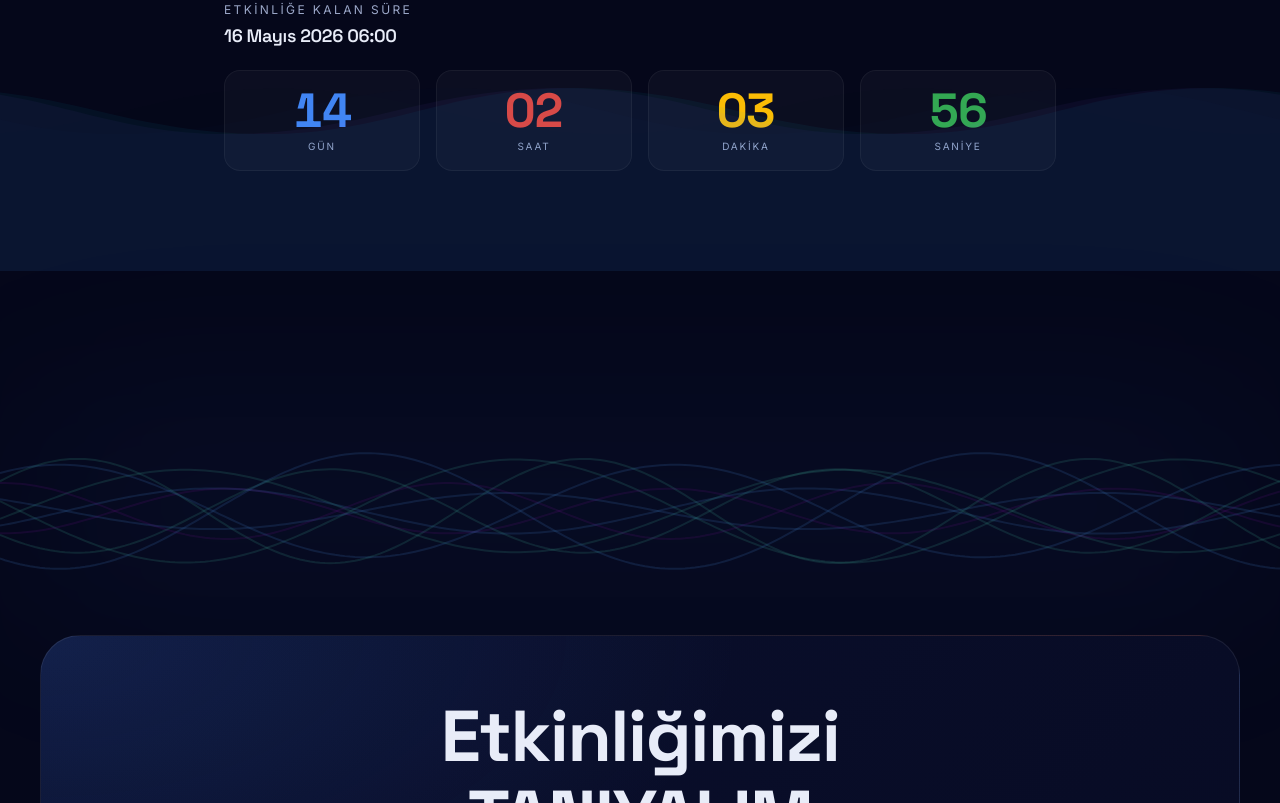
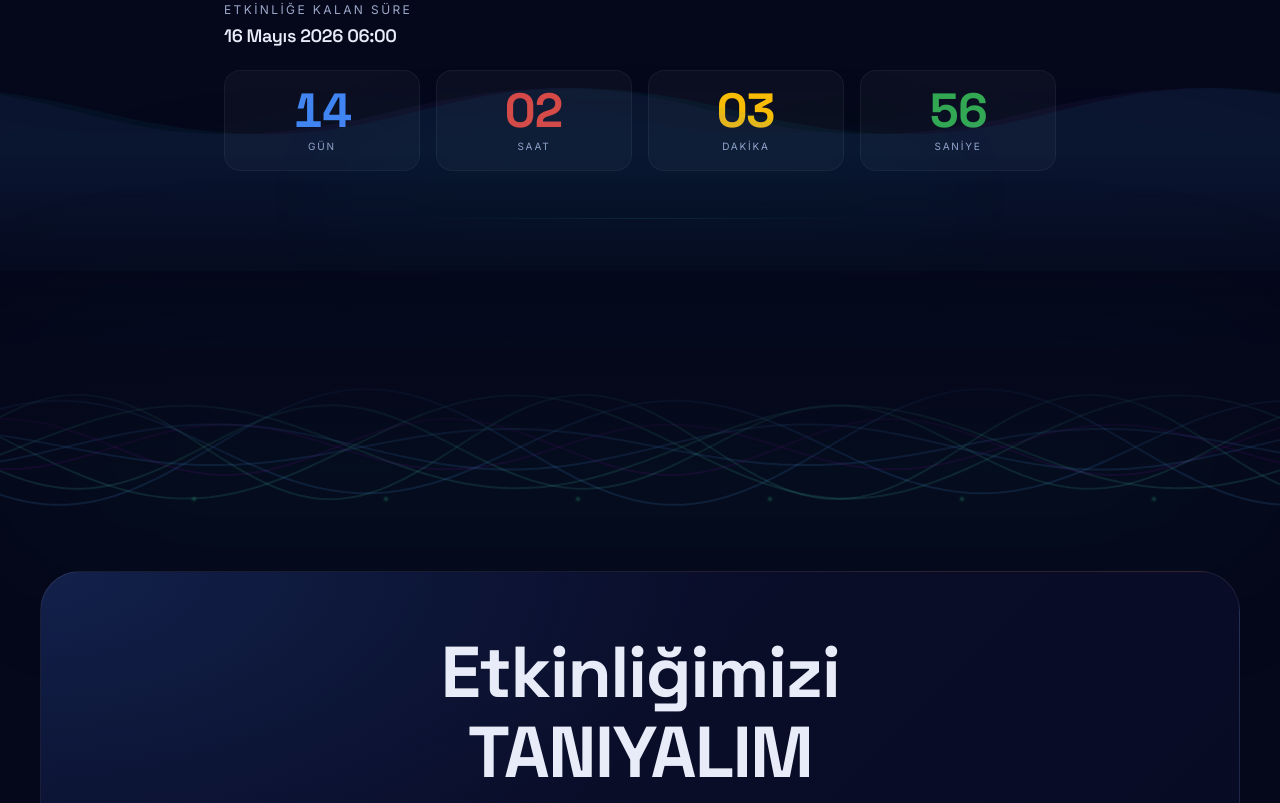
Before and after one commit to BeyzaESER22/HackatonWebSitesi, a Next.js app: page / in a window 1280 px wide. Shown: the part 2955-3758 px from the top of the page. Built offline with nearby package versions, Linux system fonts and the light colour scheme; no server answers.

Commit message:
Design: apply visual blending techniques including gradient masking, countdown reflection, and floating particles

```diff
--- a/src/components/sections/Hero.js
+++ b/src/components/sections/Hero.js
@@ -96,11 +96,18 @@ export function Hero() {
 
         {/* === Countdown === */}
         <RevealOnScroll delay={0.48}>
-          <div className="max-w-4xl mx-auto">
+          <div className="max-w-4xl mx-auto relative group">
+             {/* Reflection/Glow Effect under Countdown */}
+             <div className="absolute -bottom-12 left-1/2 -translate-x-1/2 w-2/3 h-24 bg-emerald-500/10 blur-[60px] rounded-full opacity-50 group-hover:opacity-100 transition-opacity duration-1000" />
+             <div className="absolute -bottom-4 left-1/2 -translate-x-1/2 w-1/2 h-px bg-gradient-to-r from-transparent via-emerald-400/20 to-transparent shadow-[0_0_20px_rgba(52,168,83,0.3)]" />
+
              <Countdown />
           </div>
         </RevealOnScroll>
       </Container>
+
+      {/* 🌫️ Bottom Gradient Mask for Seamless Transition */}
+      <div className="absolute bottom-0 left-0 w-full h-64 bg-gradient-to-t from-[#05071A] via-[#05071A]/80 to-transparent z-30 pointer-events-none" />
 
       {/* Wave CSS & New Animations */}
       <style>{`
--- a/src/components/sections/Highlights.js
+++ b/src/components/sections/Highlights.js
@@ -24,13 +24,34 @@ export function Highlights() {
   const marqueeSponsors = [...sponsors, ...sponsors, ...sponsors];
 
   return (
-    <section id="highlights" className="relative z-30 pt-0 pb-12 lg:pb-20">
+    <section id="highlights" className="relative z-30 pt-0 pb-12 lg:pb-20 mt-[-64px]">
+
+      {/* 🌫️ Top Gradient Mask to Blend with Hero */}
+      <div className="absolute top-0 left-0 w-full h-32 bg-gradient-to-b from-[#05071A] to-transparent z-40 pointer-events-none" />
 
       {/* 🌊 Canvas Dynamic Dual Waves (Top & Bottom) */}
       <div className="relative w-full h-32 md:h-48 pointer-events-none mb-4 lg:mb-8">
         <CanvasWaves canvasHeight={200} className="opacity-60" />
+
+        {/* ✨ Floating Glow Particles Rising from Waves */}
+        <div className="absolute inset-0 z-20">
+           {[...Array(6)].map((_, i) => (
+             <div
+               key={i}
+               className="absolute w-1 h-1 bg-emerald-400 rounded-full blur-[1px] animate-float-up"
+               style={{
+                 left: `${15 + (i * 15)}%`,
+                 bottom: '20%',
+                 opacity: 0.3,
+                 animationDelay: `${i * 0.7}s`,
+                 animationDuration: `${4 + (i % 3)}s`
+               }}
+             />
+           ))}
+        </div>
+
         {/* Subtle glow behind the waves */}
-        <div className="absolute top-1/2 left-1/2 -translate-x-1/2 -translate-y-1/2 w-full h-full bg-blue-500/5 blur-[100px] rounded-full -z-10" />
+        <div className="absolute top-1/2 left-1/2 -translate-x-1/2 -translate-y-1/2 w-full h-full bg-emerald-500/5 blur-[100px] rounded-full -z-10" />
       </div>
 
       <Container>
@@ -198,6 +219,12 @@ export function Highlights() {
       </Container>
 
       <style>{`
+        @keyframes float-up {
+          0% { transform: translateY(0) scale(1); opacity: 0; }
+          20% { opacity: 0.4; }
+          80% { opacity: 0.2; }
+          100% { transform: translateY(-120px) scale(0.5); opacity: 0; }
+        }
         /* Dual Wave Styles */
         .dual-wave {
           position: absolute;
```
